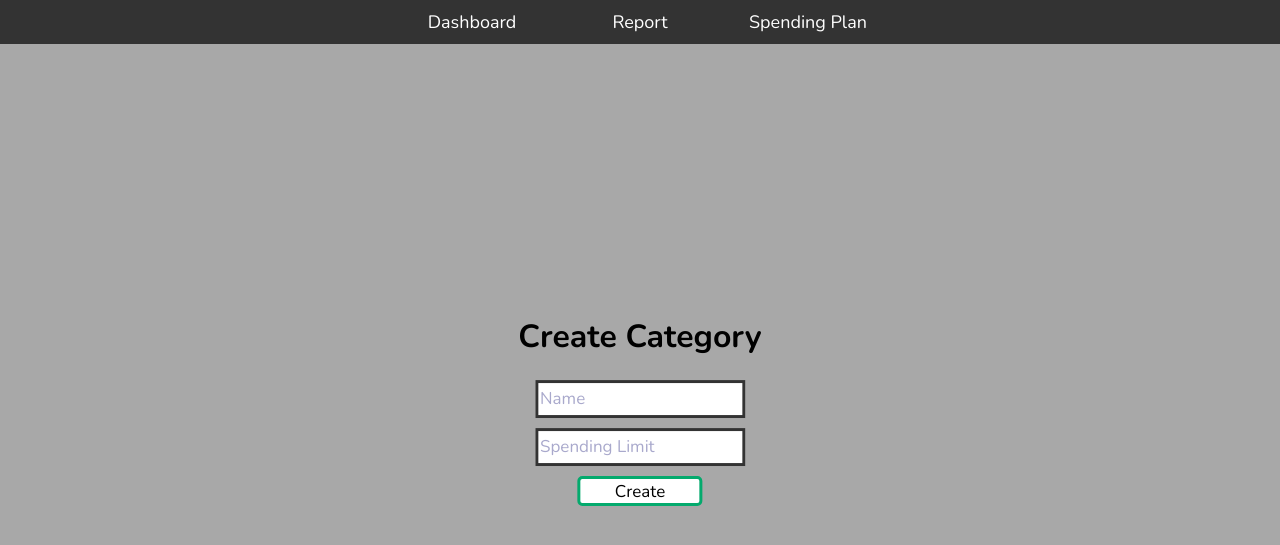
After one commit to AnCieply/p33-budget-dashboard, a Flask app: page /finance/spendingplan/createcategory in a window 1280 px wide. The commit adds this page. Shown: the top 545 px of the page. Run offline with Flask 3, Linux system fonts and the light colour scheme; a user stored in the database is signed in.

Commit message:
More category-related changes

```diff
--- a/app/finance/routes.py
+++ b/app/finance/routes.py
@@ -2,7 +2,7 @@ from flask import render_template, session, redirect, url_for, request
 from json import loads
 
 from app.finance import bp
-from app.models.user_data import get_user_balance, modify_user_balance, add_user_transaction, get_user_data
+from app.models.user_data import *
 
 
 @bp.route("/")
@@ -31,9 +31,18 @@ def create_trans_page():
     if request.method == "POST":
         account = request.form["Account"]
         date = request.form["Date"]
-        category = request.form["Category"]
+        category = request.form["Categories"]
         amount = request.form["Amount"]
+
+        # If no option was chosen for Pos
+        if "Pos" not in request.form:
+            return redirect(url_for("finance.create_trans_page"))
+
         pos = request.form["Pos"]
+
+        # If any field was left blank
+        if account == "" or date == "" or category == "" or amount == "":
+            return redirect(url_for("finance.create_trans_page"))
 
         if pos == "+":
             pos = True
@@ -44,8 +53,8 @@ def create_trans_page():
 
         add_user_transaction(id, account, date, category, amount, pos)
 
-
-    return render_template("finance/createtransaction.html")
+    categories = get_budget_categories(id)
+    return render_template("finance/createtransaction.html", categories=categories)
 
 
 @bp.route("/report", methods=["POST", "GET"])
@@ -64,3 +73,13 @@ def spending_plan_page():
     if id is None:
         return redirect(url_for("access.signin_page"))
     return render_template("finance/spendingplan.html", page="spending")
+
+
+@bp.route("/spendingplan/createcategory", methods=["POST", "GET"])
+def create_category_page():
+    id = session.get("id")
+    # Send back to login page if no account logged in
+    if id is None:
+        return redirect(url_for("access.signin_page"))
+
+    return render_template("finance/createcategory.html")
--- a/app/main/routes.py
+++ b/app/main/routes.py
@@ -2,6 +2,7 @@ from flask import render_template
 
 from app.main import bp
 from app.extensions import db
+from app.models.user_data import create_budget_category
 
 
 @bp.route("/")
--- a/app/static/css/main.css
+++ b/app/static/css/main.css
@@ -69,24 +69,6 @@ th, td {
     font-weight: bold;
 }
 
-.loginbox {
-    display: flex;
-    flex-direction: column;
-    align-items: center;
-    text-align: center;
-    position: absolute;
-    top: 50%;
-    left: 50%;
-    transform: translate(-50%, -50%);
-}
-
-.logininputs {
-    display: flex;
-    flex-direction: column;
-    align-items: center;
-    row-gap: 10px;
-}
-
 input[type=text] {
     font-family: nunito, sans-serif;
     background-color: #ffffff;
@@ -126,11 +108,21 @@ input[type=submit]:hover {
     border: 3px solid #04AA6D;
 }
 
+select {
+    font-family: nunito, sans-serif;
+    background-color: #ffffff;
+    color: black;
+    font-size: 17px;
+    width: 200px;
+    height: 30px;
+    border: 3px solid #333;
+}
+
 ::placeholder {
     color: #a9a9cc;
 }
 
-.signupbox {
+.formbox {
     display: flex;
     flex-direction: column;
     align-items: center;
@@ -141,7 +133,7 @@ input[type=submit]:hover {
     transform: translate(-50%, -50%);
 }
 
-.signupinputs {
+.forminputs {
     display: flex;
     flex-direction: column;
     align-items: center;
--- a/app/templates/access/signin.html
+++ b/app/templates/access/signin.html
@@ -5,10 +5,10 @@
 {% endblock %}
 
 {% block body %}
-<div class="loginbox">
+<div class="formbox">
     <h1>Login</h1>
     <form action="{{ url_for('access.signin_page') }}" method="POST">
-        <div class="logininputs">
+        <div class="forminputs">
             <input type="text" id="Username" name="Username" placeholder="Username">
             <input type="password" id="Password" name="Password" placeholder="Password">
             <input type="submit" name="login_button" value="Login">
--- a/app/templates/access/signup.html
+++ b/app/templates/access/signup.html
@@ -5,10 +5,10 @@
 {% endblock %}
 
 {% block body %}
-<div class="signupbox">
+<div class="formbox">
     <h1>Signup</h1>
     <form action="{{ url_for('access.signup_page') }}" method="POST">
-        <div class="signupinputs">
+        <div class="forminputs">
             <input type="text" id="Username" name="Username" placeholder="Username">
             <input type="password" id="Password" name="Password" placeholder="Password">
             <input type="password" id="RePassword" name="RePassword" placeholder="Reenter password">
--- /dev/null
+++ b/app/templates/finance/createcategory.html
@@ -0,0 +1,18 @@
+{% extends 'user_view_base.html' %}
+
+{% block head %}
+<title>Create Category</title>
+{% endblock %}
+
+{% block body %}
+<div class="formbox">
+    <h1>Create Category</h1>
+    <form action="{{ url_for('finance.create_category_page') }}" method="POST">
+        <div class="forminputs">
+            <input type="text" id="Name" name="Name" placeholder="Name">
+            <input type="text" id="SpendingLimit" name="SpendingLimit" placeholder="Spending Limit">
+            <input type="submit" name="create_button" value="Create">
+        </div>
+    </form>
+</div>
+{% endblock %}
--- a/app/templates/finance/spendingplan.html
+++ b/app/templates/finance/spendingplan.html
@@ -5,5 +5,5 @@
 {% endblock %}
 
 {% block body %}
-<p>This is the spending plan</p>
+<a href="{{ url_for('finance.create_category_page') }}">Create New Category</a>
 {% endblock %}
```
Also changed, not shown: app/templates/finance/createtransaction.html (+20 -6 lines).
